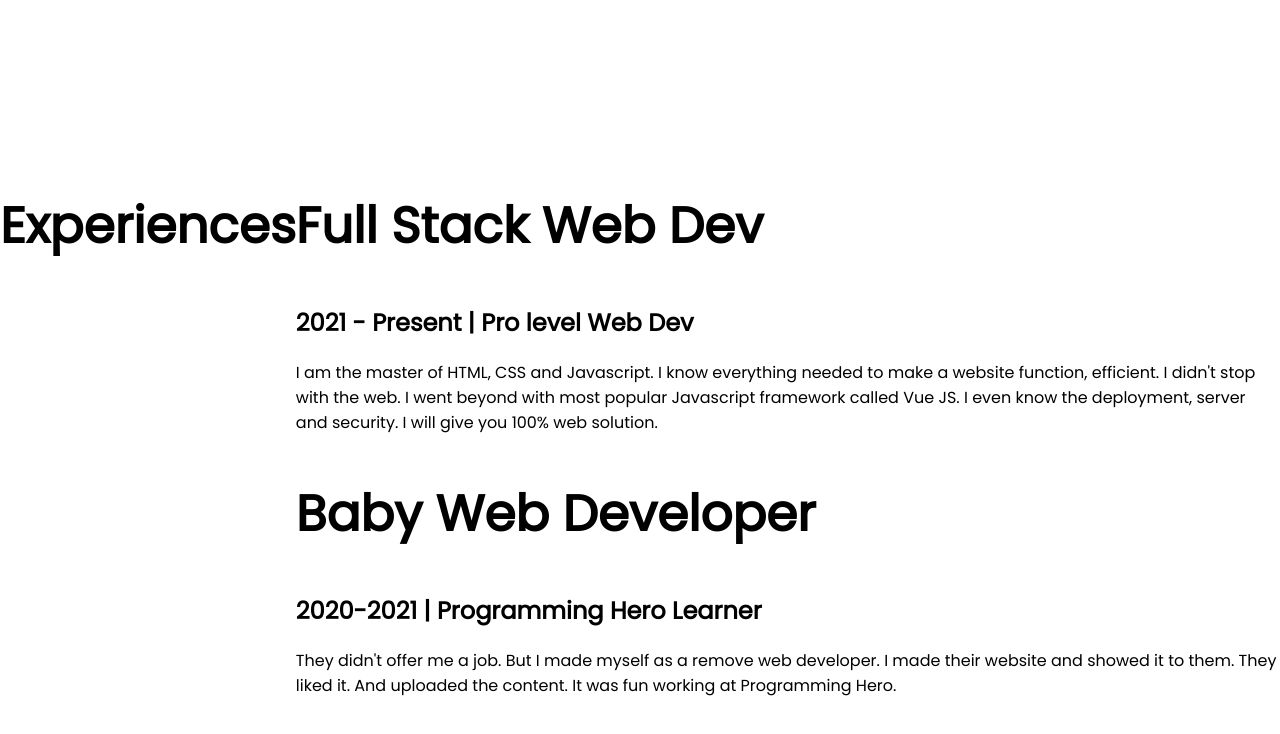
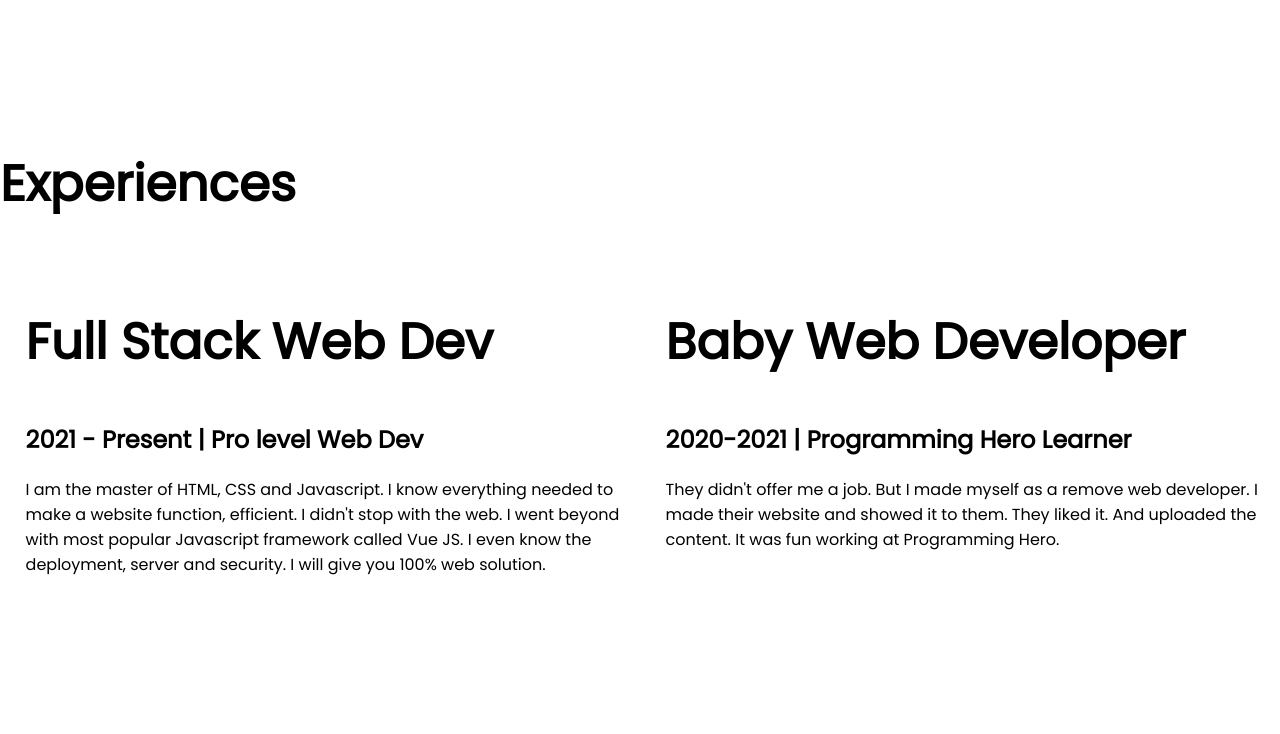
Before and after one commit to Shahriar-shaown/shaown-portfolio, a plain HTML site: page index.html in a window 1280 px wide. Shown: the part 1127-1861 px from the top of the page. Drawn offline with Linux system fonts and the light colour scheme.

Commit message:
3rd section

```diff
--- a/index.html
+++ b/index.html
@@ -11,7 +11,7 @@
     <link rel="stylesheet" href="style.css">
 </head>
 <body>
-  <section class="top-banner">
+  <section class="top-banner flexible-cont">
     <div class="half-width">
         <h1>Welcome To</h1>
         <h1><span class="pp">Peter Parker</span> World</h1>
@@ -23,7 +23,7 @@
             <img src="images/jhankar.png" alt="">
     </div>
   </section>
-  <section class="dream-big">
+  <section class="dream-big flexible-cont">
     <div class="half-width">
         <img src="images/jhankar2.png" alt="">
     </div>
@@ -36,13 +36,13 @@
   </section>
   <section class="experience-new">
     <h1>Experiences</h1>
-    <div>
-        <div>
+    <div class="flexible-cont">
+        <div class="half-width">
             <h1>Full Stack Web Dev</h1>
             <h2>2021 - Present | Pro level Web Dev</h2>
             <p>I am the master of HTML, CSS and Javascript. I know everything needed to make a website function, efficient. I didn't stop with the web. I went beyond with most popular Javascript framework called Vue JS. I even know the deployment, server and security. I will give you 100% web solution.</p>
         </div>
-        <div>
+        <div class="half-width">
             <h1>Baby Web Developer</h1>
             <h2>2020-2021 | Programming Hero Learner</h2>
             <p>They didn't offer me a job. But I made myself as a remove web developer. I made their website and showed it to them. They liked it. And uploaded the content. It was fun working at Programming Hero.</p>
--- a/style.css
+++ b/style.css
@@ -8,7 +8,7 @@ body{
 .pp{
     color: darkgoldenrod;
 }
-section{
+.flexible-cont{
     display: flex;
     margin-bottom: 150px;
 }
```
